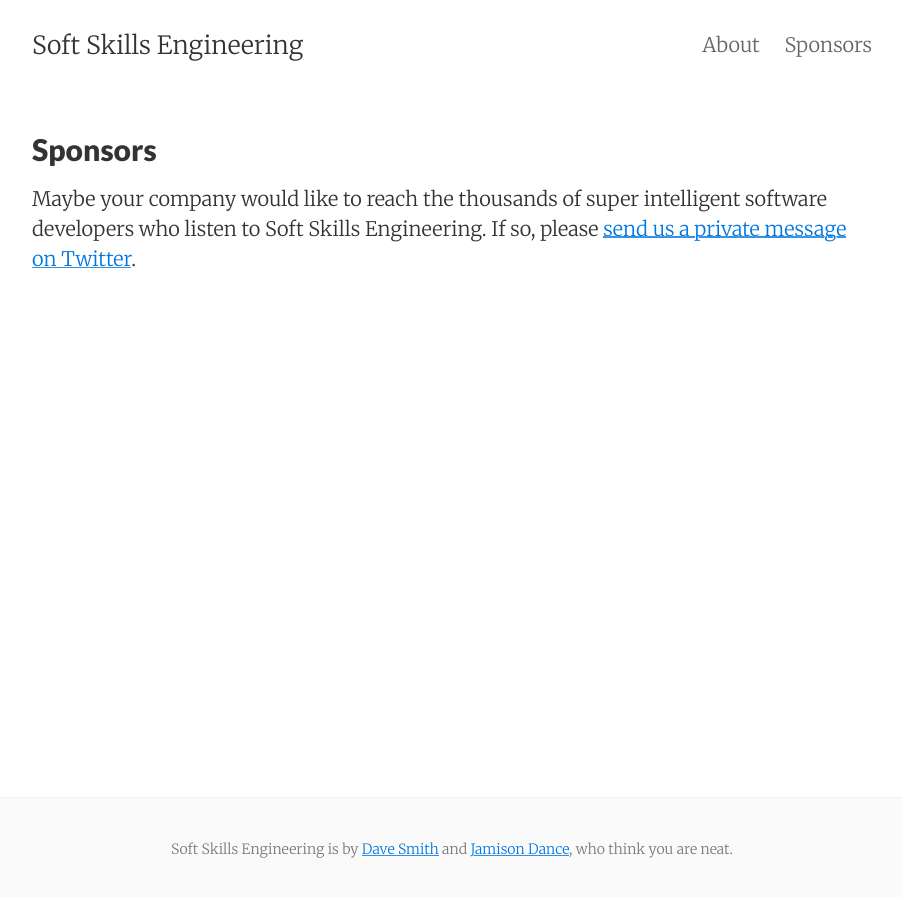
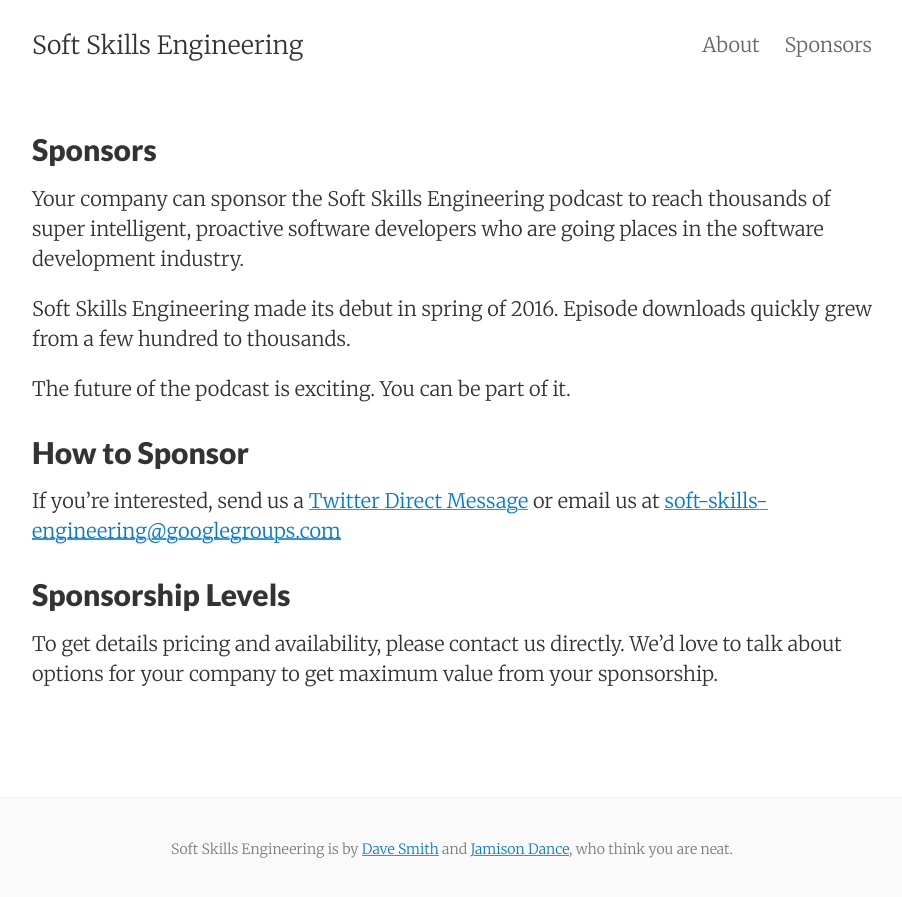
Before and after one commit to soft-skills-engineering/website, a Jekyll site: the page built from sponsors.md, in a window 1280 px wide. Shown: the top 897 px of the page, without its empty margins (188-1090 px from the left). Built offline with Jekyll 4.4.1, drawn with Linux system fonts in a browser that asks for light colours.

Commit message:
More detailed sponsor info and stats

```diff
--- a/sponsors.md
+++ b/sponsors.md
@@ -5,6 +5,28 @@ permalink: /sponsors/
 tags: about sponsors
 ---
 
-Maybe your company would like to reach the thousands of super intelligent software developers who
-listen to Soft Skills Engineering. If so, please <a href="{{site.twitter_dm_url}}" target="_blank">
-send us a private message on Twitter</a>.
+<p>
+Your company can sponsor the Soft Skills Engineering podcast to reach thousands of super
+intelligent, proactive software developers who are going places in the software development
+industry.
+</p>
+
+<p>
+Soft Skills Engineering made its debut in spring of 2016. Episode downloads quickly grew
+from a few hundred to thousands.
+</p>
+
+<p>
+The future of the podcast is exciting. You can be part of it.
+</p>
+
+<h2>How to Sponsor</h2>
+
+If you're interested, send us a <a href="{{site.twitter_dm_url}}" target="_blank">Twitter
+Direct Message</a> or email us at
+<a mailto="soft-skills-engineering@googlegroups.com">soft-skills-engineering@googlegroups.com</a>
+
+<h2>Sponsorship Levels</h2>
+
+To get details pricing and availability, please contact us directly. We'd love to talk about
+options for your company to get maximum value from your sponsorship.
```
